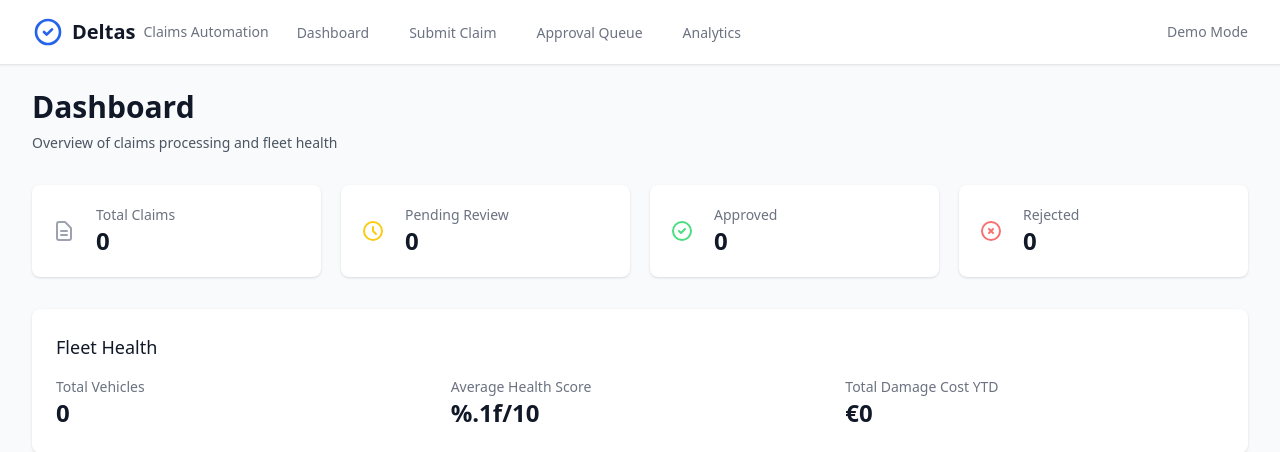
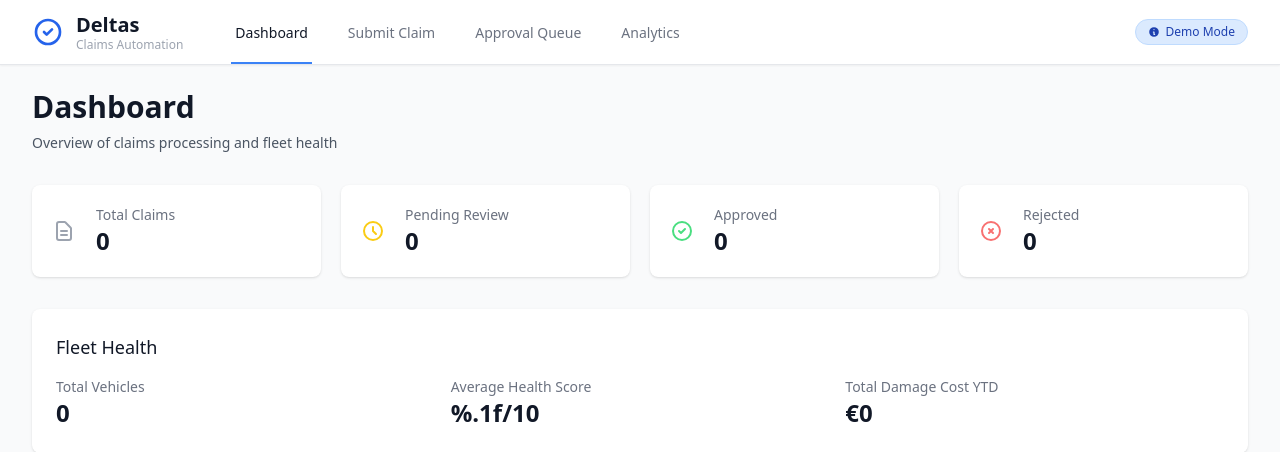
Before and after one commit to BharathBillawa/deltas, a FastAPI app: page /ui/ in a window 1280 px wide. Shown: the top 452 px of the page. Run offline with FastAPI, Linux system fonts and the light colour scheme; some libraries are stand-ins or nearby versions.

Commit message:
Fix dashboard navigation link

```diff
--- a/src/api/templates/base.html
+++ b/src/api/templates/base.html
@@ -28,11 +28,13 @@
                         <svg class="h-8 w-8 text-blue-600" fill="none" stroke="currentColor" viewBox="0 0 24 24">
                             <path stroke-linecap="round" stroke-linejoin="round" stroke-width="2" d="M9 12l2 2 4-4m6 2a9 9 0 11-18 0 9 9 0 0118 0z"/>
                         </svg>
-                        <span class="ml-2 text-xl font-bold text-gray-900">Deltas</span>
-                        <span class="ml-2 text-sm text-gray-500">Claims Automation</span>
+                        <div class="ml-3 flex flex-col justify-center">
+                            <span class="text-xl font-bold text-gray-900 leading-tight">Deltas</span>
+                            <span class="text-xs text-gray-400 leading-tight">Claims Automation</span>
+                        </div>
                     </div>
-                    <div class="hidden sm:ml-6 sm:flex sm:space-x-8">
-                        <a href="/" class="{% if request.path == '/' %}border-blue-500 text-gray-900{% else %}border-transparent text-gray-500 hover:border-gray-300 hover:text-gray-700{% endif %} inline-flex items-center px-1 pt-1 border-b-2 text-sm font-medium">
+                    <div class="hidden sm:ml-12 sm:flex sm:space-x-8">
+                        <a href="/ui/" class="{% if request.path == '/ui/' %}border-blue-500 text-gray-900{% else %}border-transparent text-gray-500 hover:border-gray-300 hover:text-gray-700{% endif %} inline-flex items-center px-1 pt-1 border-b-2 text-sm font-medium">
                             Dashboard
                         </a>
                         <a href="/ui/submit" class="{% if '/submit' in request.path %}border-blue-500 text-gray-900{% else %}border-transparent text-gray-500 hover:border-gray-300 hover:text-gray-700{% endif %} inline-flex items-center px-1 pt-1 border-b-2 text-sm font-medium">
@@ -47,7 +49,12 @@
                     </div>
                 </div>
                 <div class="flex items-center">
-                    <span class="text-sm text-gray-500">Demo Mode</span>
+                    <span class="inline-flex items-center px-3 py-1 rounded-full text-xs font-medium bg-blue-100 text-blue-800 border border-blue-200">
+                        <svg class="w-3 h-3 mr-1.5" fill="currentColor" viewBox="0 0 20 20">
+                            <path fill-rule="evenodd" d="M18 10a8 8 0 11-16 0 8 8 0 0116 0zm-7-4a1 1 0 11-2 0 1 1 0 012 0zM9 9a1 1 0 000 2v3a1 1 0 001 1h1a1 1 0 100-2v-3a1 1 0 00-1-1H9z" clip-rule="evenodd"/>
+                        </svg>
+                        Demo Mode
+                    </span>
                 </div>
             </div>
         </div>
```
